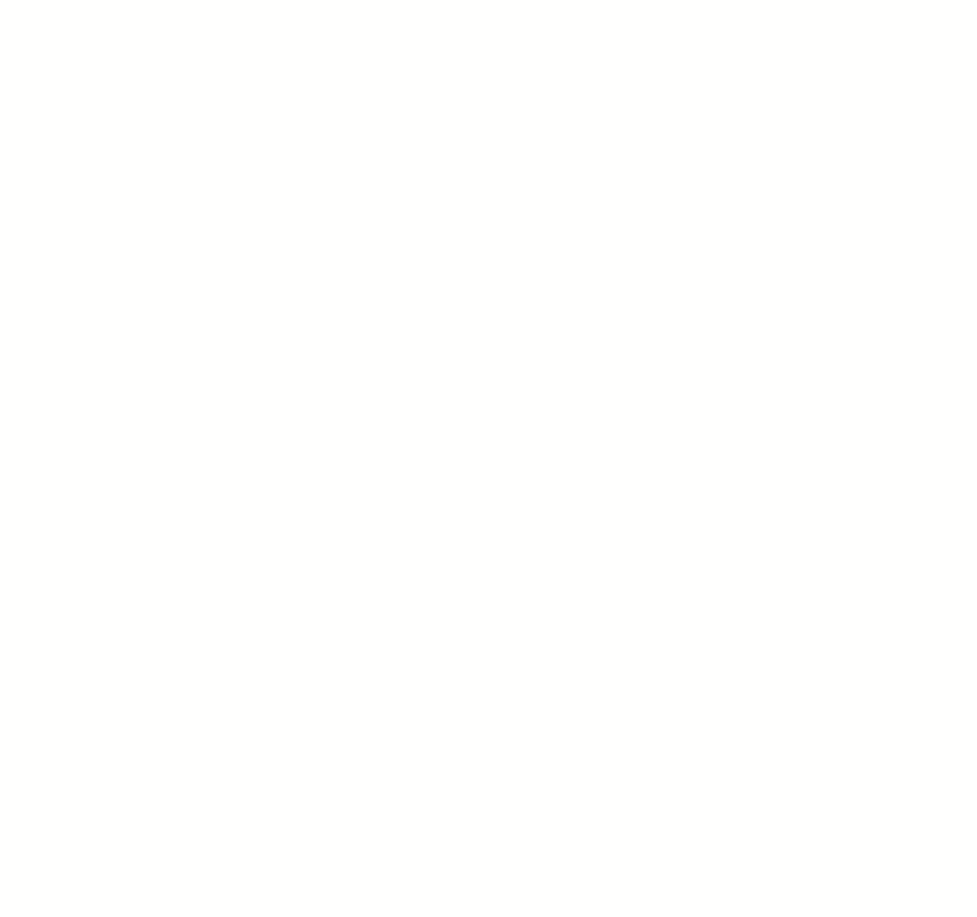
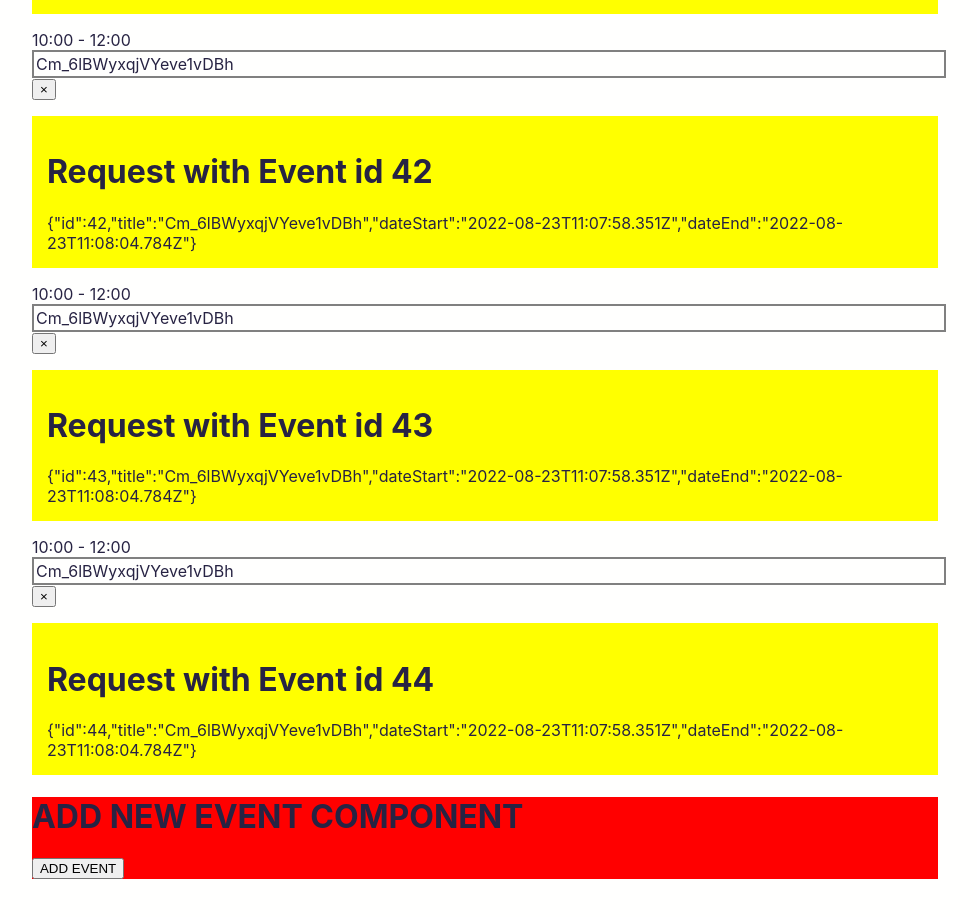
Before and after one commit to Elmar101/react-redux-typescript, a React (Create React App) app: page / in a window 1280 px wide. Shown: the part 1029-1946 px from the top of the page, without its empty margins (292-1269 px from the left). Before the commit the page ends 800 px from the top, so only its background shows below. Built offline with nearby package versions, Linux system fonts and the light colour scheme; no server answers; data requests are answered from the project's data file.

Commit message:
update delete add data with mutation and refetch tagTaypes , providesTags,invalidateTags

```diff
--- a/json-server/db.json
+++ b/json-server/db.json
@@ -19,10 +19,22 @@
       "id": 3
     },
     {
-      "title": "RTK QUERY",
+      "id": 42,
+      "title": "Cm_6lBWyxqjVYeve1vDBh",
       "dateStart": "2022-08-23T11:07:58.351Z",
-      "dateEnd": "2022-08-23T11:08:04.784Z",
-      "id": 4
+      "dateEnd": "2022-08-23T11:08:04.784Z"
+    },
+    {
+      "id": 43,
+      "title": "Cm_6lBWyxqjVYeve1vDBh",
+      "dateStart": "2022-08-23T11:07:58.351Z",
+      "dateEnd": "2022-08-23T11:08:04.784Z"
+    },
+    {
+      "id": 44,
+      "title": "Cm_6lBWyxqjVYeve1vDBh",
+      "dateStart": "2022-08-23T11:07:58.351Z",
+      "dateEnd": "2022-08-23T11:08:04.784Z"
     }
   ]
 }
--- a/package.json
+++ b/package.json
@@ -13,6 +13,7 @@
     "@types/react": "^18.0.17",
     "@types/react-dom": "^18.0.6",
     "classnames": "^2.3.1",
+    "nanoid": "^4.0.0",
     "react": "^18.2.0",
     "react-dom": "^18.2.0",
     "react-redux": "^8.0.2",
--- /dev/null
+++ b/src/components/Events/AddEvent/AddEvent.tsx
@@ -0,0 +1,26 @@
+import React from 'react';
+import { nanoid } from 'nanoid'
+import { useAddEventMutation, useFetchEventsQuery } from '../../../redux-toolkit/features/rtk-query/events/event-slice';
+import { UserEvent } from '../../../redux/user-events';
+const event: UserEvent = {
+    id: +nanoid(),
+    title: nanoid(),
+    dateStart: "2022-08-23T11:07:58.351Z",
+    dateEnd: "2022-08-23T11:08:04.784Z",
+}
+
+export const AddEvent = () => {
+  const [addEvent] = useAddEventMutation();
+  //const {refetch} =  useFetchEventsQuery();
+  const handleClick = async (): Promise<void> => {
+    await addEvent(event);
+    //refetch();
+  }
+
+  return (
+    <div>
+        <h1>ADD NEW EVENT COMPONENT</h1>
+        <button onClick={handleClick}> ADD EVENT </button>
+    </div>
+  )
+}
--- a/src/components/Events/Events.tsx
+++ b/src/components/Events/Events.tsx
@@ -1,6 +1,7 @@
 import React from 'react'
 import { useFetchEventsQuery } from '../../redux-toolkit/features/rtk-query/events/event-slice'
 import { EventItem } from '../Calendar/EventItem';
+import { AddEvent } from './AddEvent/AddEvent';
 import EventDetail from './EventDetail/EventDetail';
 
 const Events = () => {
@@ -10,9 +11,17 @@ const Events = () => {
         {data?.length && data.map(event=> <div key={`event${event.id}`}>
             <div>
               <EventItem event={event}/>
-              <EventDetail id={event.id}/>
+              <div style={{background: "yellow",  margin: "16px 0" , padding: "15px"}}>
+                <h1>Request with Event id {event.id}</h1>
+                <EventDetail id={event.id}/>
+                </div>
             </div>
         </div>)}
+
+        <div style={{background: "red"}}>
+          <AddEvent/>
+        </div>
+
     </div>
   )
 }
--- a/src/redux-toolkit/features/rtk-query/events/event-slice.ts
+++ b/src/redux-toolkit/features/rtk-query/events/event-slice.ts
@@ -5,16 +5,32 @@ import { IEvent } from "../../../../models/event";
 export const eventSlice = createApi({
     reducerPath: "events",
     baseQuery: fetchBaseQuery({ baseUrl: BASE_EVENT_API }),
+    tagTypes: ['Event'],
     endpoints: (builder) => {
         return {
             fetchEvents: builder.query<IEvent[] , void>({
-                query: () => { return EVENTS_API_KEY }
+                query: () => { return EVENTS_API_KEY },
+                providesTags: ['Event']
             }),
             fetchEvent: builder.query<IEvent , string>({
-                query:(id)=>{ return EVENT_API_KEY(id) }
+                query:(id)=>{ return EVENT_API_KEY(id) },
+                providesTags: ['Event']
+            }),
+            //mutation
+            addEvent: builder.mutation<void , IEvent >({
+                query: (event)=> { return { url: EVENTS_API_KEY, method: 'POST', body: event }},
+                invalidatesTags: ['Event']
+            }),
+            updateEvent: builder.mutation<void , IEvent >({
+                query: ({id , ...rest})=> { return { url: EVENT_API_KEY(id.toString()), method: 'PUT', body: rest }},
+                invalidatesTags: ['Event']
+            }),
+            deleteEvent: builder.mutation<void , string >({
+                query: (id)=> { return { url: EVENT_API_KEY(id.toString()), method: 'DELETE' }},
+                invalidatesTags: ['Event']
             })
         }
     }
 });
 
-export const {useFetchEventsQuery , useFetchEventQuery} = eventSlice;
+export const {useFetchEventsQuery , useFetchEventQuery , useAddEventMutation , useUpdateEventMutation ,useDeleteEventMutation} = eventSlice;
```
Also changed, not shown: 1 other file (tests, documents, lock files or other folders).
